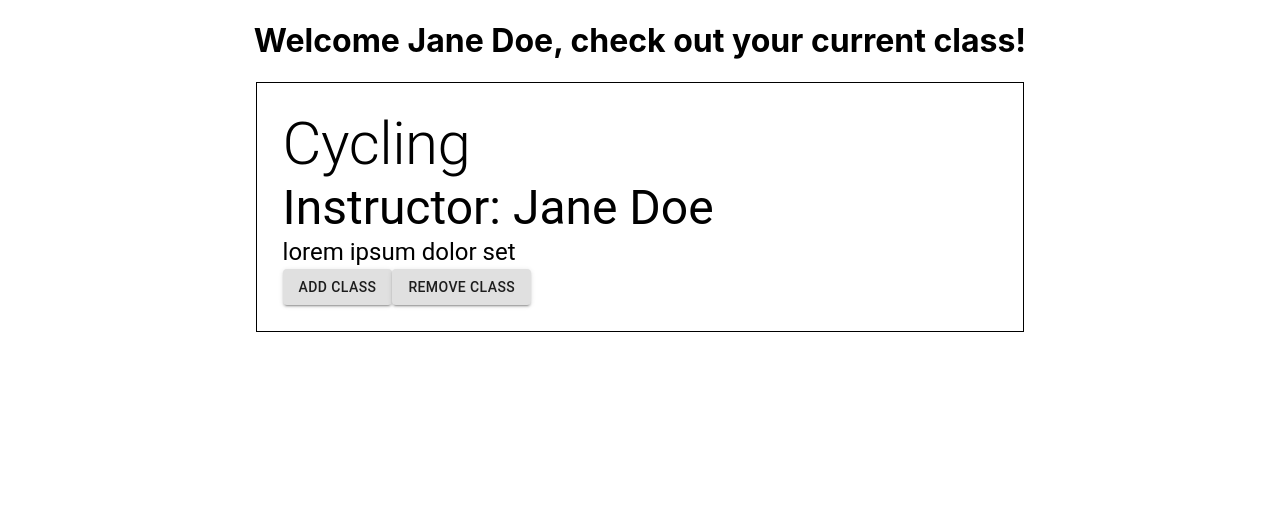
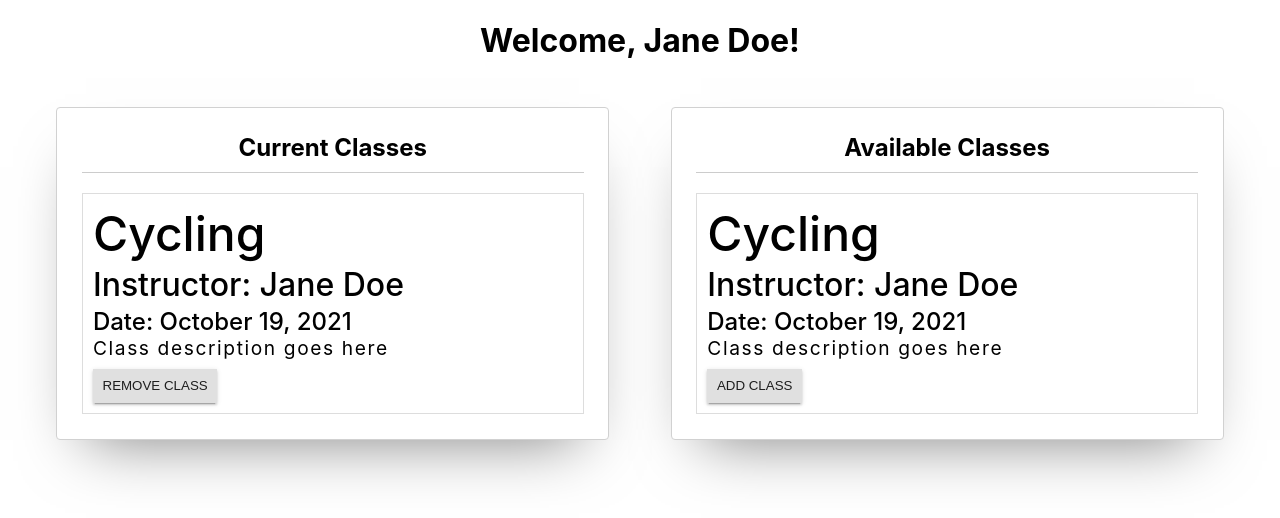
Before and after one commit to Build-Week-anywhere-fitness-6/front-end, a React (Create React App) app: page /client in a window 1280 px wide. Shown: the top 518 px of the page. Built offline with nearby package versions, Linux system fonts and the light colour scheme.

Commit message:
2 column - current class / available classes

```diff
--- a/src/components/Client.js
+++ b/src/components/Client.js
@@ -1,6 +1,3 @@
-import { Grid } from '@material-ui/core';
-import Typography from '@material-ui/core/Typography';
-import Button from '@material-ui/core/Button';
 import styled from 'styled-components';
 
 export default function Client() {
@@ -16,38 +13,116 @@ export default function Client() {
   return (
     <div>
       <div>
-        <StyledHeadline>
-          Welcome Jane Doe, check out your current class!
-        </StyledHeadline>
+        <StyledWelcomeText>Welcome, Jane Doe!</StyledWelcomeText>
       </div>
       <StyledContainer>
-        <Grid container>
-          <Grid item>
-            <Typography variant='h2'>Cycling</Typography>
-            <Typography variant='h3'>Instructor: Jane Doe</Typography>
-            <Typography variant='h5'>lorem ipsum dolor set</Typography>
-          </Grid>
-        </Grid>
-        <Grid item>
-          <Button variant='contained' onClick={handleClassAdd}>
-            Add Class
-          </Button>
-          <Button variant='contained' onClick={handleClassRemove}>
-            Remove Class
-          </Button>
-        </Grid>
+        <StyledCardContainer>
+          <StyledHeadline>Current Classes</StyledHeadline>
+          <StyledCards>
+            <StyledClassTitle>Cycling</StyledClassTitle>
+            <StyledInstructor>Instructor: Jane Doe</StyledInstructor>
+            <StyledDate>Date: October 19, 2021</StyledDate>
+            <StyledClassDescription>
+              Class description goes here
+            </StyledClassDescription>
+            <StyledButton onClick={handleClassRemove}>
+              Remove Class
+            </StyledButton>
+          </StyledCards>
+        </StyledCardContainer>
+
+        <StyledCardContainer>
+          <StyledHeadline>Available Classes</StyledHeadline>
+          <StyledCards>
+            <StyledClassTitle>Cycling</StyledClassTitle>
+            <StyledInstructor>Instructor: Jane Doe</StyledInstructor>
+            <StyledDate>Date: October 19, 2021</StyledDate>
+            <StyledClassDescription>
+              Class description goes here
+            </StyledClassDescription>
+            <StyledButton onClick={handleClassAdd}>Add Class</StyledButton>
+          </StyledCards>
+        </StyledCardContainer>
       </StyledContainer>
     </div>
   );
 }
 
-const StyledHeadline = styled.h1`
+const StyledButton = styled.button`
+  color: rgba(0, 0, 0, 0.87);
+  box-shadow: 0px 3px 1px -2px rgb(0 0 0 / 20%),
+    0px 2px 2px 0px rgb(0 0 0 / 14%), 0px 1px 5px 0px rgb(0 0 0 / 12%);
+  background-color: #e0e0e0;
+  outline: none;
+  border: none;
+  padding: 2%;
+  cursor: pointer;
+  text-transform: uppercase;
+`;
+
+const StyledClassDescription = styled.p`
+  font-size: 1.2rem;
+  font-weight: 400;
+  margin: 0;
+  margin-bottom: 2%;
+  line-height: 1.1;
+  letter-spacing: 0.1rem;
+`;
+
+const StyledDate = styled.h4`
+  font-size: 1.5rem;
+  font-weight: 500;
+  margin: 0;
+  margin-bottom: 0.5%;
+`;
+
+const StyledInstructor = styled.h3`
+  font-size: 2rem;
+  font-weight: 500;
+  margin: 0;
+  margin-bottom: 0.5%;
+`;
+
+const StyledClassTitle = styled.h2`
+  font-size: 3rem;
+  font-weight: 500;
+  margin: 0;
+  margin-bottom: 0.5%;
+`;
+
+const StyledHeadline = styled.h2`
+  border-bottom: 1px solid #ccc;
+  text-align: center;
+  margin-top: 0;
+  padding-bottom: 2%;
+`;
+
+const StyledCardContainer = styled.div`
+  margin: 0 auto;
+  width: 45%;
+  border: 1px solid hsl(0, 0%, 82%);
+  border-radius: 4px;
+  box-shadow: 0 30px 60px -30px hsla(0, 0%, 0%, 0.5);
+  padding: 2%;
+  background-color: hsl(0, 0%, 100%);
+  margin-bottom: 2%;
+`;
+
+const StyledCards = styled.div`
+  border: 1px solid #ddd;
+  padding: 2%;
+  margin: 0 auto;
+`;
+
+const StyledWelcomeText = styled.h1`
   text-align: center;
 `;
 
 const StyledContainer = styled.div`
-  border: 1px solid black;
+  display: flex;
+  flex-flow: row wrap;
+  border-radius: 10px;
   padding: 2%;
-  width: 60%;
   margin: 0 auto;
+  margin-bottom: 1%;
 `;
```
